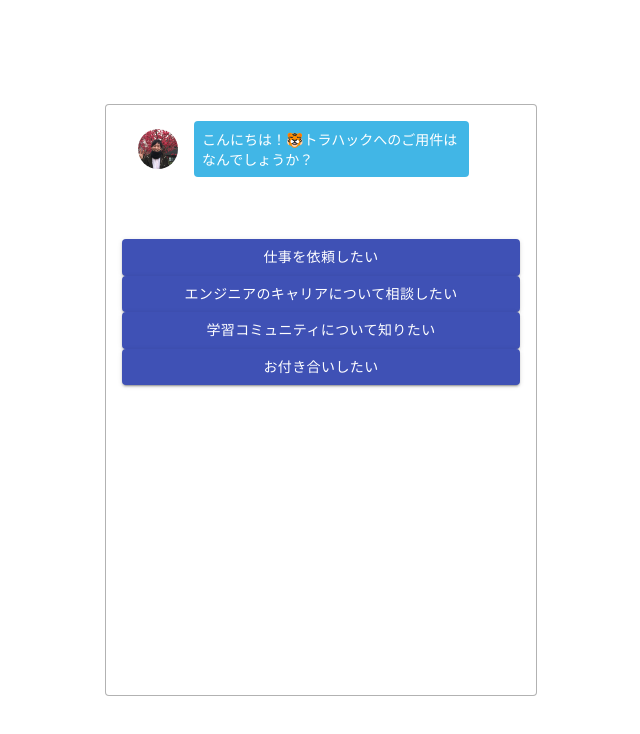
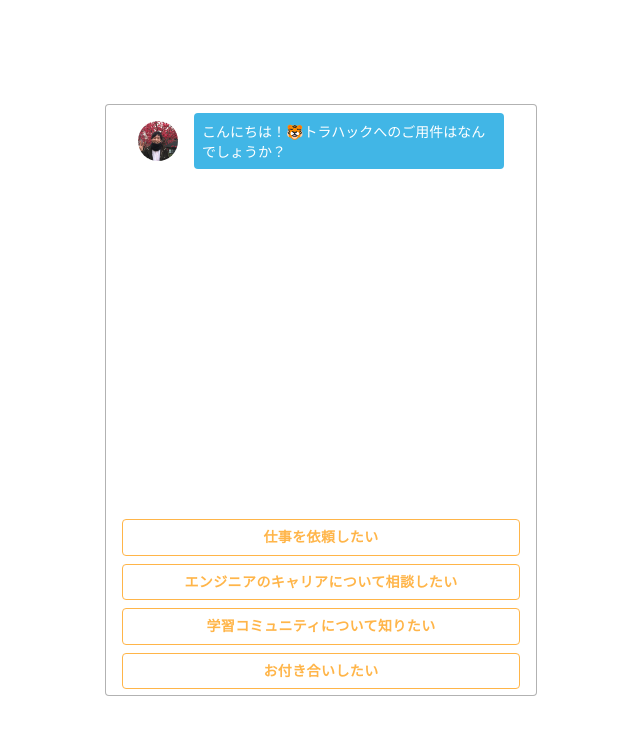
Before and after one commit to yk-port/react-slack-bots, a React (Create React App) app: page / in a window 1280 px wide. Shown: the top 734 px of the page, without its empty margins (319-959 px from the left). Built offline with nearby package versions, Linux system fonts and the light colour scheme.

Commit message:
style: チャット画面のスタイル

```diff
--- a/src/components/Answer.jsx
+++ b/src/components/Answer.jsx
@@ -1,18 +1,29 @@
 import React from 'react';
-import { makeStyles } from '@material-ui/core/styles';
+import { createStyles, makeStyles } from '@material-ui/core/styles';
 import Button from '@material-ui/core/Button';
 
-const useStyles = makeStyles((theme) => ({
-  root: {},
-}));
+const useStyles = makeStyles(() => (
+  createStyles({
+    "button": {
+      borderColor: '#FFB549',
+      color: '#FFB549',
+      fontWeight: 600,
+      marginBottom: '8px',
+      "&:hover": {
+        backgroundColor: '#FFB549',
+        color: '#fff'
+      }
+    }
+  })
+));
 
 const Answer = ({ content, nextId, select }) => {
-  // const classes = useStyles();
+  const classes = useStyles();
 
   return (
     <Button
-      variant="contained"
-      color="primary"
+      className={classes.button}
+      variant="outlined"
       onClick={() => select(content, nextId)} >
       {content}
     </Button>
--- a/src/components/Chats.jsx
+++ b/src/components/Chats.jsx
@@ -1,25 +1,25 @@
 import React from 'react';
-import { makeStyles } from '@material-ui/core/styles';
+import { createStyles, makeStyles } from "@material-ui/core/styles";
 import List from '@material-ui/core/List';
 
 import { Chat } from './index';
 
-const useStyles = makeStyles((theme) => ({
-  root: {
-    width: '100%',
-    maxWidth: '36ch',
-    backgroundColor: theme.palette.background.paper,
-  },
-  inline: {
-    display: 'inline',
-  },
-}));
+
+const useStyles = makeStyles(() =>
+  createStyles({
+    "chats": {
+      height: '400px',
+      padding: '0',
+      overflow: 'auto'
+    }
+  }),
+);
 
 const Chats = ({ chats }) => {
   const classes = useStyles();
 
   return (
-    <List className={classes.root}>
+    <List className={classes.chats}>
       {
         chats.map((chat, index) => (
           <Chat
```
Also changed, not shown: 1 other file (tests, documents, lock files or other folders).
